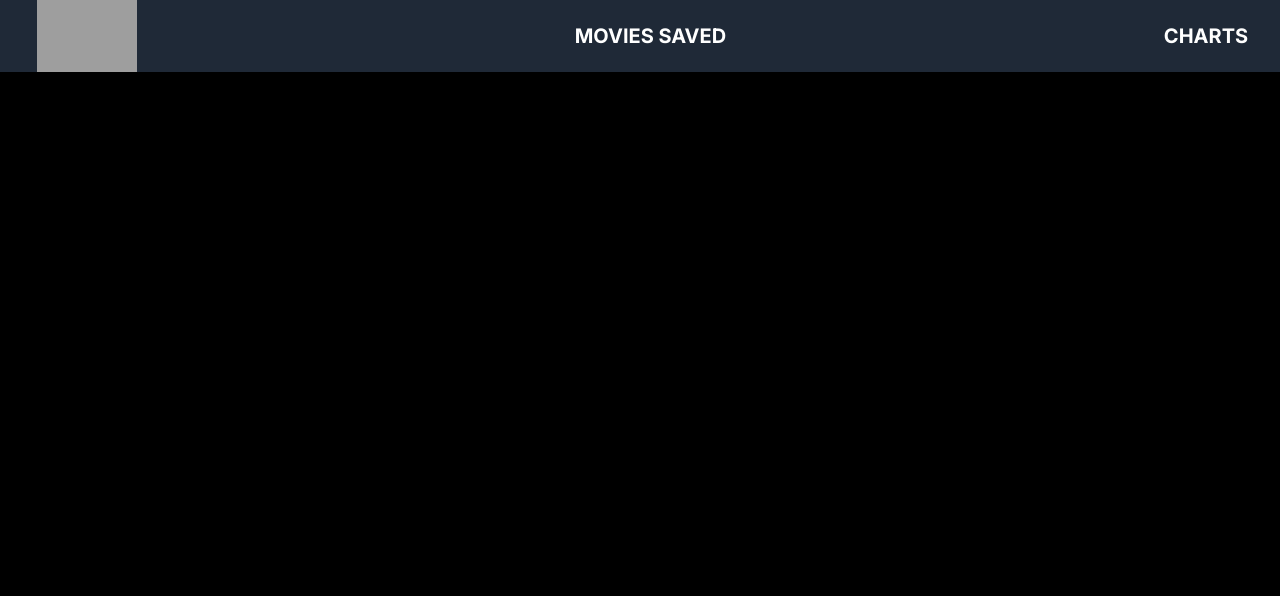
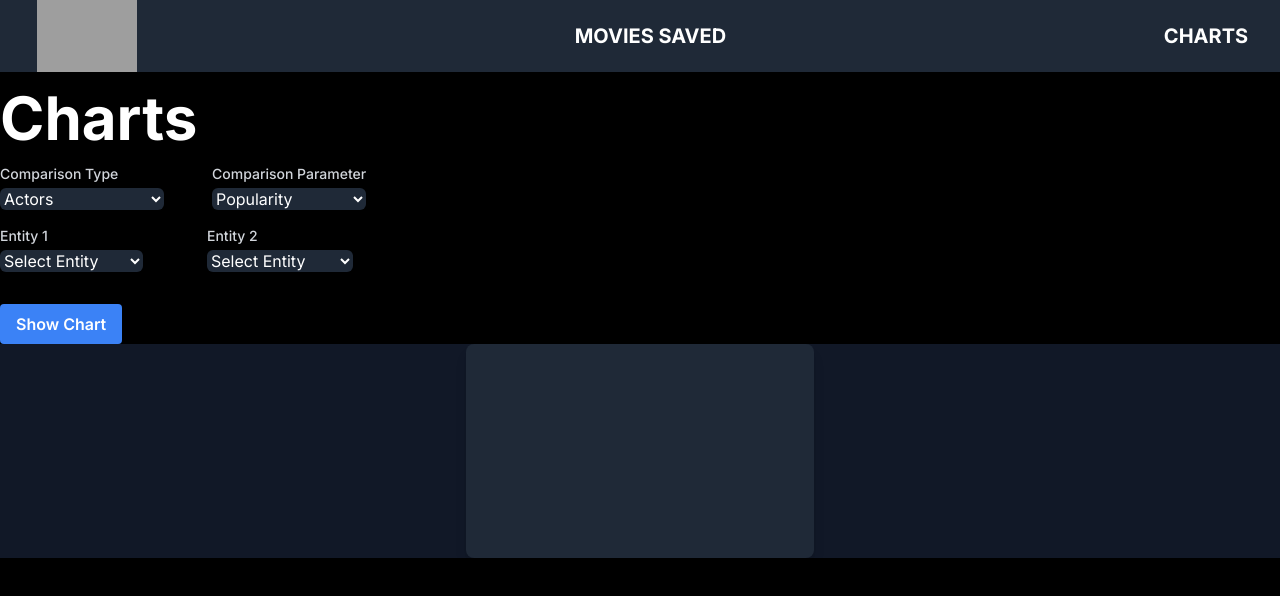
Before and after one commit to ayushanand18/imdb-movie-service, a Next.js app in the folder next-frontend/: page /charts in a window 1280 px wide. Shown: the top 596 px of the page. Built offline with nearby package versions, Linux system fonts and the light colour scheme; no server answers; grey boxes are pictures that could not be loaded.

Commit message:
fix: fixes UI tolook a lot better

```diff
--- a/next-frontend/app/charts/page.tsx
+++ b/next-frontend/app/charts/page.tsx
@@ -1,14 +1,181 @@
 // app/charts
-
-import React from "react";
+"use client";
 import Navbar from "../Navbar";
+import { useState, useEffect } from "react";
+import { Chart } from "chart.js/auto";
 
 export default function Charts() {
+  // State variables for dropdown options
+  const [comparisonType, setComparisonType] = useState<string>("actors");
+  const [entity1, setEntity1] = useState<string>("");
+  const [entity2, setEntity2] = useState<string>("");
+  const [comparisonParameter, setComparisonParameter] =
+    useState<string>("popularity");
+
+  // useEffect to fetch data when dropdown options change
+  useEffect(() => {
+    fetchData();
+  }, [comparisonType, entity1, entity2, comparisonParameter]);
+
+  // Function to fetch data from backend
+  const fetchData = async () => {
+    try {
+      const response = await fetch(`BACKEND/${comparisonType}`, {
+        method: "POST",
+        body: JSON.stringify({ entity1, entity2, comparisonParameter }),
+        headers: {
+          "Content-Type": "application/json",
+        },
+      });
+      const data = await response.json();
+      renderChart(data);
+    } catch (error) {
+      console.error("Error fetching data:", error);
+    }
+  };
+
+  // Function to render the chart
+  const renderChart = (data: any) => {
+    // Use Chart.js to render the chart
+    const chartData = {
+      labels: data.labels,
+      datasets: [
+        {
+          label: entity1,
+          data: data.entity1Data,
+          borderColor: "rgba(255, 99, 132, 1)",
+          borderWidth: 1,
+        },
+        {
+          label: entity2,
+          data: data.entity2Data,
+          borderColor: "rgba(54, 162, 235, 1)",
+          borderWidth: 1,
+        },
+      ],
+    };
+
+    // Example chart options
+    const chartOptions = {
+      scales: {
+        yAxes: [
+          {
+            ticks: {
+              beginAtZero: true,
+            },
+          },
+        ],
+      },
+    };
+
+    // Render the chart
+    const ctx = document.getElementById("myChart") as HTMLCanvasElement;
+    if (ctx) {
+      new Chart(ctx, {
+        type: "line",
+        data: chartData,
+      });
+    }
+  };
+
   return (
-    <main className="h-screen bg-black text-white w-screen flex flex-col">
+    <main className="h-screen bg-black text-white w-full flex flex-col">
       <Navbar />
 
-      <div className="h-full bg-black w-full text-white flex flex-col justify-center items-center"></div>
+      <div className="h-full dark bg-black w-full text-white flex flex-col max-w-7xl mx-auto">
+        <div className="font-bold py-4 text-6xl dark">Charts</div>
+        <div className="flex flex-row gap-x-12">
+          <div className="mb-4">
+            <label
+              htmlFor="comparisonType"
+              className="block text-sm font-medium text-gray-700 dark:text-gray-300"
+            >
+              Comparison Type
+            </label>
+            <select
+              id="comparisonType"
+              className="mt-1 block w-full border-gray-300 dark:border-gray-700 focus:ring-blue-500 focus:border-blue-500 dark:bg-gray-800 dark:text-white rounded-md shadow-sm"
+              value={comparisonType}
+              onChange={(e) => setComparisonType(e.target.value)}
+            >
+              <option value="actors">Actors</option>
+              <option value="directors">Directors</option>
+              <option value="production-houses">Production Houses</option>
+            </select>
+          </div>
+
+          <div className="mb-4">
+            <label
+              htmlFor="comparisonParameter"
+              className="block text-sm font-medium text-gray-700 dark:text-gray-300"
+            >
+              Comparison Parameter
+            </label>
+            <select
+              id="comparisonParameter"
+              className="mt-1 block w-full border-gray-300 dark:border-gray-700 focus:ring-blue-500 focus:border-blue-500 dark:bg-gray-800 dark:text-white rounded-md shadow-sm"
+              value={comparisonParameter}
+              onChange={(e) => setComparisonParameter(e.target.value)}
+            >
+              <option value="popularity">Popularity</option>
+              <option value="vote_average">Vote Average</option>
+            </select>
+          </div>
+        </div>
+
+        <div className="flex flex-row gap-x-16">
+          <div className="mb-4">
+            <label
+              htmlFor="entity1"
+              className="block text-sm font-medium text-gray-700 dark:text-gray-300"
+            >
+              Entity 1
+            </label>
+            <select
+              id="entity1"
+              className="mt-1 block w-full border-gray-300 dark:border-gray-700 focus:ring-blue-500 focus:border-blue-500 dark:bg-gray-800 dark:text-white rounded-md shadow-sm"
+              value={entity1}
+              onChange={(e) => setEntity1(e.target.value)}
+            >
+              <option value="">Select Entity</option>
+              <option value="entity1_1">Entity 1 Option 1</option>
+              <option value="entity1_2">Entity 1 Option 2</option>
+            </select>
+          </div>
+
+          <div className="mb-4">
+            <label
+              htmlFor="entity2"
+              className="block text-sm font-medium text-gray-700 dark:text-gray-300"
+            >
+              Entity 2
+            </label>
+            <select
+              id="entity2"
+              className="mt-1 block w-full border-gray-300 dark:border-gray-700 focus:ring-blue-500 focus:border-blue-500 dark:bg-gray-800 dark:text-white rounded-md shadow-sm"
+              value={entity2}
+              onChange={(e) => setEntity2(e.target.value)}
+            >
+              <option value="">Select Entity</option>
+              <option value="entity2_1">Entity 2 Option 1</option>
+              <option value="entity2_2">Entity 2 Option 2</option>
+            </select>
+          </div>
+        </div>
+
+        <button
+          className="mt-4 max-w-fit bg-blue-500 hover:bg-blue-600 text-white font-semibold py-2 px-4 rounded"
+          onClick={fetchData}
+        >
+          Show Chart
+        </button>
+
+        <div className="flex flex-col items-center justify-center dark:bg-gray-900">
+          <div className="max-w-lg p-6 bg-white dark:bg-gray-800 rounded-lg shadow-lg">
+            <canvas id="myChart" className="mt-4"></canvas>
+          </div>
+        </div>
+      </div>
     </main>
   );
 }
--- a/next-frontend/app/search/page.tsx
+++ b/next-frontend/app/search/page.tsx
@@ -89,8 +89,8 @@ const IndexPage: React.FC = () => {
     <main className="h-screen bg-black text-white w-screen flex flex-col">
       <Navbar />
 
-      <div className="h-full bg-black w-full text-white flex flex-col justify-center items-center">
-        <h1 className="text-3xl font-bold mb-4">Movie Search</h1>
+      <div className="h-full dark bg-black w-full text-white flex flex-col max-w-7xl mx-auto">
+        <h1 className="font-bold py-4 text-6xl dark">Movie Search</h1>
         <form onSubmit={handleSubmit} className="flex">
           <Input
             type="text"
@@ -99,7 +99,7 @@ const IndexPage: React.FC = () => {
               setFilters((filters) => ({ ...filters, term: e.target.value }))
             }
             placeholder="Search for movies..."
-            className="mr-2 px-2 py-1 rounded text-black"
+            className="mr-2 px-2 py-1 border border-slate-400 rounded text-black max-w-lg"
           />
           <Button
             type="submit"
--- a/next-frontend/package.json
+++ b/next-frontend/package.json
@@ -13,6 +13,7 @@
     "@radix-ui/react-label": "^2.0.2",
     "@radix-ui/react-slot": "^1.0.2",
     "axios": "^1.6.8",
+    "chart.js": "^4.4.2",
     "class-variance-authority": "^0.7.0",
     "clsx": "^2.1.0",
     "lucide-react": "^0.357.0",
```
Also changed, not shown: 1 other file (tests, documents, lock files or other folders).
